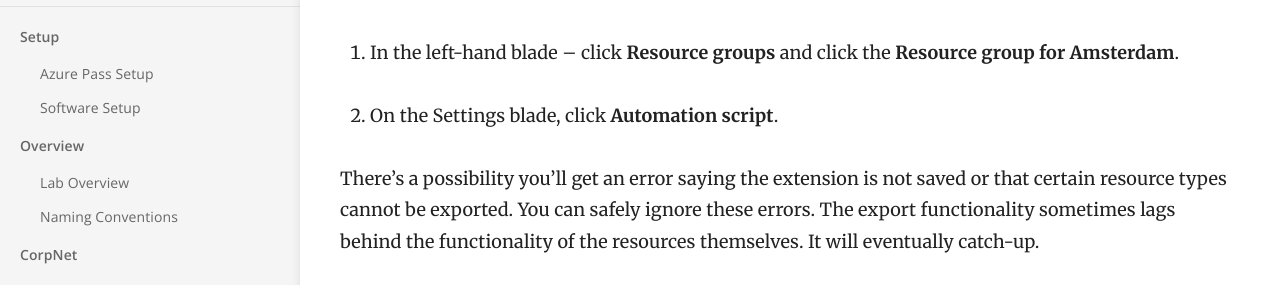
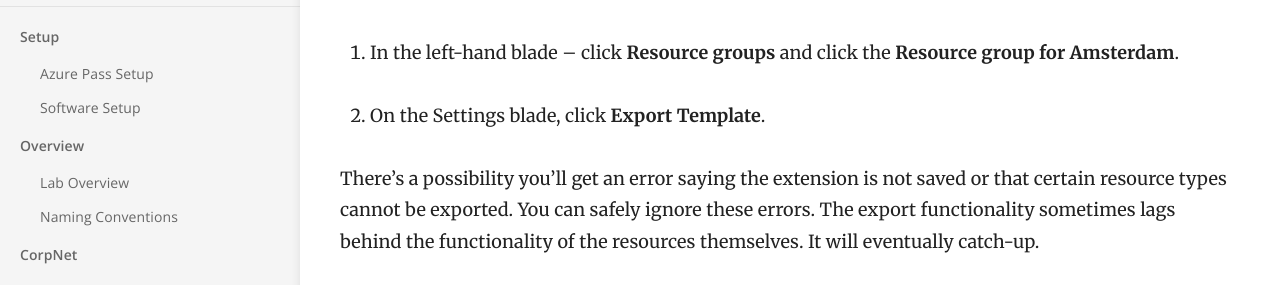
Before and after one commit to BenMcGarry/AzureIaaSLab, a Jekyll site: the page built from _docs/05virginia/createtemplate.md, in a window 1280 px wide and 900 px high. Shown: the part 155-440 px from the top of the window. Built offline with Jekyll 4.4.1, drawn with Linux system fonts in a browser that asks for light colours.

Commit message:
Update export template.

```diff
--- a/_docs/05virginia/createtemplate.md
+++ b/_docs/05virginia/createtemplate.md
@@ -6,7 +6,7 @@ order: 2
 
 1. In the left-hand blade – click **Resource groups** and click the **Resource group for Amsterdam**.
 
-1. On the Settings blade, click **Automation script**.
+1. On the Settings blade, click **Export Template**.
 
 There's a possibility you'll get an error saying the extension is not saved or that certain resource types cannot be exported. You can safely ignore these errors. The export functionality sometimes lags behind the functionality of the resources themselves. It will eventually catch-up.
 
```
